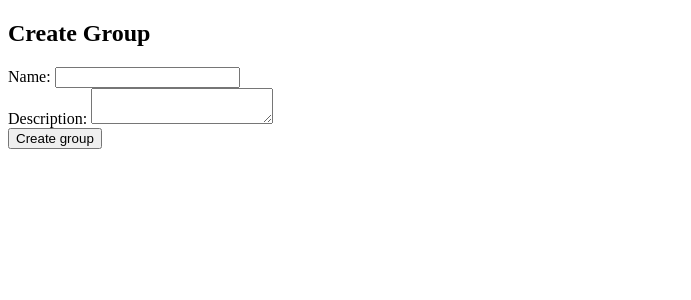
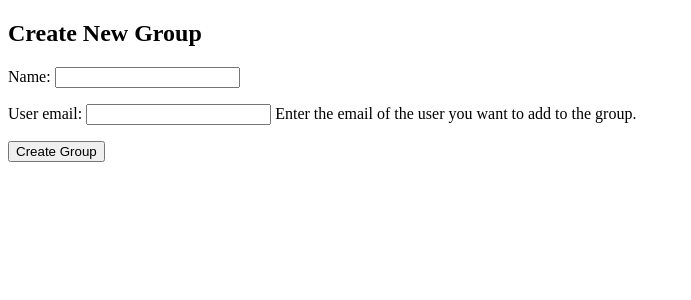
Before and after one commit to Robi2810/WebServiceForMarks, a Django app: page /creategroup/ in a window 1280 px wide. Shown: the top 300 px of the page, without its empty margins (0-691 px from the left). Run offline with Django 4.2, Linux system fonts and the light colour scheme.

Commit message:
группы корректно работают

```diff
--- a/WebSite/markapp/forms.py
+++ b/WebSite/markapp/forms.py
@@ -1,8 +1,9 @@
 from django import forms
 from django.contrib.auth.forms import UserCreationForm
-from django.contrib.auth.models import User
+from django.core.exceptions import ValidationError
+from django.contrib.auth.models import User, Group
 
-from .models import Profile, Achievement, Task, CustomGroups
+from .models import Profile, Achievement, Task, GroupProfile
 
 
 class SignUpForm(UserCreationForm):
@@ -39,7 +40,51 @@ class TaskForm(forms.ModelForm):
         fields = ['title', 'description', 'complete', 'deadline']
 
 
-class GroupForm(forms.ModelForm):
+class GroupProfileForm(forms.ModelForm):
     class Meta:
-        model = CustomGroups
-        fields = ['name', 'created_by', 'description']
+        model = GroupProfile
+        fields = ['group', 'creator']
+        widgets = {
+            'group': forms.Select(attrs={'class': 'form-control'}),
+            'creator': forms.Select(attrs={'class': 'form-control'}),
+        }
+
+
+class GroupCreationForm(forms.ModelForm):
+    user_email = forms.EmailField(required=False, help_text='Enter the email of the user you want to add to the group.')
+
+    class Meta:
+        model = Group
+        fields = ['name']
+
+    def clean_user_email(self):
+        email = self.cleaned_data.get('user_email')
+        if email:
+            try:
+                user = User.objects.get(email=email)
+            except User.DoesNotExist:
+                raise ValidationError("No user with this email exists.")
+            return email
+        return None
+
+
+class AddUsersToGroupForm(forms.Form):
+    emails = forms.CharField(widget=forms.Textarea, help_text='Enter each email on a new line.')
+
+    def clean_emails(self):
+        emails_str = self.cleaned_data.get('emails')
+        emails_list = emails_str.split()
+        users = []
+        non_existing_emails = []
+
+        for email in emails_list:
+            try:
+                user = User.objects.get(email=email.strip())
+                users.append(user)
+            except User.DoesNotExist:
+                non_existing_emails.append(email)
+
+        if non_existing_emails:
+            raise ValidationError(f"No users found for the following emails: {', '.join(non_existing_emails)}")
+
+        return users
--- a/WebSite/markapp/models.py
+++ b/WebSite/markapp/models.py
@@ -2,9 +2,12 @@ from django.contrib.auth.models import User, Group
 from django.db import models
 
 
-class CustomGroups(Group):
-    created_by = models.ManyToManyField(User, blank=True)  # Removed null=True for ManyToManyField
-    description = models.TextField(blank=True, null=True)
+class GroupProfile(models.Model):
+    group = models.OneToOneField(Group, on_delete=models.CASCADE, related_name='profile')
+    creator = models.ForeignKey(User, on_delete=models.SET_NULL, null=True, related_name='created_groups')
+
+    def __str__(self):
+        return f"{self.group.name} profile"
 
 
 class Task(models.Model):
@@ -14,7 +17,7 @@ class Task(models.Model):
     complete = models.BooleanField(default=False)
     created = models.DateTimeField(auto_now_add=True)
     deadline = models.DateTimeField(blank=True, null=True)
-    current_group = models.ForeignKey(CustomGroups, on_delete=models.CASCADE, null=True, blank=True)
+    current_group = models.ForeignKey(GroupProfile, on_delete=models.CASCADE, null=True, blank=True)
 
     def __str__(self):
         return self.title
--- a/WebSite/markapp/templates/create_group.html
+++ b/WebSite/markapp/templates/create_group.html
@@ -2,22 +2,16 @@
 <html lang="en">
 <head>
     <meta charset="UTF-8">
-    <meta name="viewport" content="width=device-width, initial-scale=1.0">
-    <title>Create Group</title>
+    <title>Create New Group</title>
 </head>
 <body>
-    <h2>Create Group</h2>
-    <form method="POST">
-        {% csrf_token %}
-        <div>
-            <label for="name">Name:</label>
-            <input type="text" id="name" name="name" required>
-        </div>
-        <div>
-            <label for="description">Description:</label>
-            <textarea id="description" name="description" required></textarea>
-        </div>
-        <button type="submit">Create group</button>
-    </form>
+    <div class="container">
+        <h2>Create New Group</h2>
+        <form method="post">
+            {% csrf_token %}
+            {{ form.as_p }}
+            <button type="submit">Create Group</button>
+        </form>
+    </div>
 </body>
 </html>
--- a/WebSite/markapp/urls.py
+++ b/WebSite/markapp/urls.py
@@ -14,4 +14,6 @@ urlpatterns = [
     path('taskcreate/', views.task_create, name='taskcreate'),
     path('creategroup/', views.create_group,name='creategroup'),
     path('groups/', views.group_view,name='groups'),
+    path('groups/<int:group_id>/add-users/', views.add_user_to_group, name='addusertogroup'),
+    path('groups/<int:group_id>/delete/', views.delete_group, name='delete_group'),
 ]
--- a/WebSite/markapp/views.py
+++ b/WebSite/markapp/views.py
@@ -1,10 +1,10 @@
-from django.shortcuts import render, redirect
+from django.shortcuts import render, redirect, get_object_or_404
 from django.contrib.auth import login, authenticate, logout
 from django.contrib import messages
 from django.contrib.auth.decorators import login_required
 
-from .models import Profile, Achievement, Task, CustomGroups
-from .forms import ProfileForm, AchievementForm, TaskForm, SignUpForm, ProfileEditForm, GroupForm
+from .models import Profile, Achievement, Task, GroupProfile, User, Group
+from .forms import ProfileForm, AchievementForm, TaskForm, SignUpForm, ProfileEditForm, GroupProfileForm, GroupCreationForm, AddUsersToGroupForm
 
 
 def register(request):
@@ -38,12 +38,16 @@ def login_view(request):
 @login_required(login_url='login')
 def user_profile(request):
     userprofile = Profile.objects.get(user=request.user)
+    usergroups = request.user.groups.all()
+
     if request.method == 'POST':
         form = ProfileForm(request.POST, request.FILES, instance=userprofile)
         if form.is_valid():
             form.save()
             return redirect('userprofile')
-    return render(request, 'userprofile.html', {'form': userprofile})
+    else:
+        form = ProfileForm(instance=userprofile)
+    return render(request, 'userprofile.html', {'form': userprofile, 'user_groups': usergroups})
 
 
 @login_required(login_url='login')
@@ -88,27 +92,55 @@ def task_list(request):
 
 
 def create_group(request):
-    form = GroupForm()  # Fixed form initialization
     if request.method == 'POST':
-        form = GroupForm(request.POST)
+        form = GroupCreationForm(request.POST)
         if form.is_valid():
-            new_group = form.save(commit=False)
-            new_group.save()
-            new_group.created_by.add(request.user)
-            return redirect('groups')  # Make sure 'groupview' is the correct name of your URL pattern
+            new_group = form.save()
+            user_email = form.cleaned_data.get('user_email')
+            if user_email:
+                user = User.objects.get(email=user_email)
+                new_group.user_set.add(user)
+
+            GroupProfile.objects.create(group=new_group, creator=request.user)
+
+            return redirect('groups')
+    else:
+        form = GroupCreationForm()
+
     return render(request, 'create_group.html', {'form': form})
 
 
 @login_required(login_url='login')
 def group_view(request):
-    user_groups = CustomGroups.objects.filter(created_by__in=[request.user])
+    user_groups = GroupProfile.objects.filter(creator=request.user)
     return render(request, 'group_view.html', {'user_groups': user_groups})
 
 
 @login_required(login_url='login')
-def edit_group(request):
-    group = CustomGroups.objects.filter(created_by=request.user)
+def add_user_to_group(request, group_id):
+    group = get_object_or_404(Group, id=group_id)
+    group_profile = get_object_or_404(GroupProfile, group=group)
+
     if request.method == 'POST':
-        name = request.POST.get('name')
-        desc = request.POST.get('description')
-        users = request.POST.get('users')
+        form = AddUsersToGroupForm(request.POST)
+        if form.is_valid():
+            users = form.cleaned_data.get('emails')
+            for user in users:
+                group.user_set.add(user)
+            return redirect('groups')  # Adjust redirect as needed
+    else:
+        form = AddUsersToGroupForm()
+
+    context = {'form': form, 'group': group}
+    return render(request, 'addusertogroup.html', context)
+
+
+def delete_group(request, group_id):
+    group = get_object_or_404(Group, id=group_id)
+
+    if request.user.has_perm('auth.delete_group') or group.profile.creator == request.user:
+        group.delete()
+        return redirect('groups')
+    else:
+
+        return redirect('groups')
```
Also changed, not shown: WebSite/markapp/templates/addusertogroup.html (added, +11 -0 lines), WebSite/markapp/templates/edit_group.html (added, +7 -0 lines), WebSite/markapp/templates/group_view.html (+24 -4 lines), WebSite/markapp/templates/userprofile.html (+15 -3 lines).
